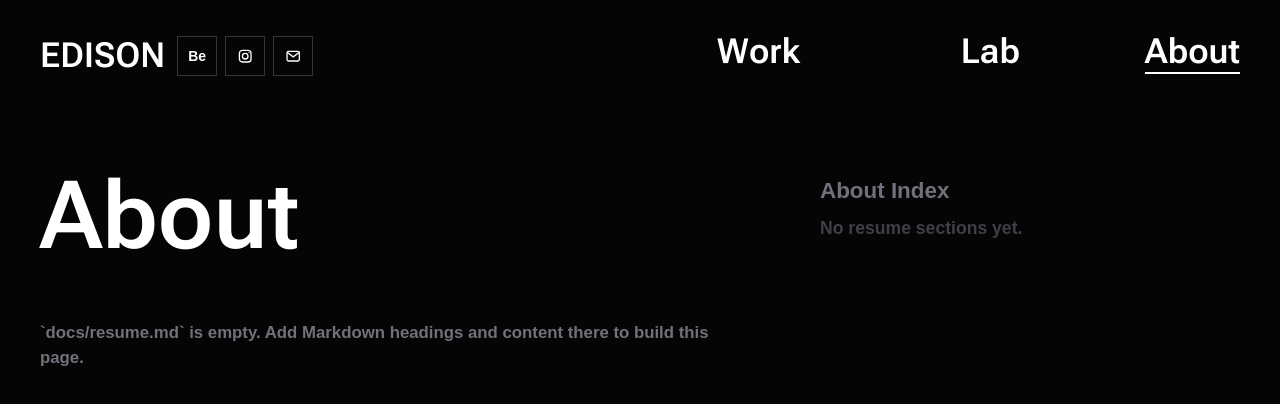
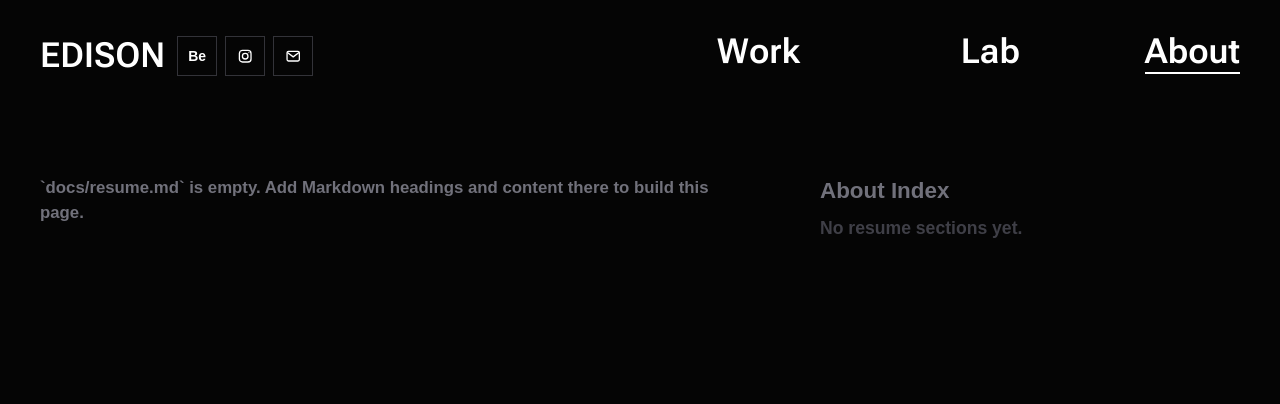
Before and after one commit to EdisonSean/edison-portfolio, a Next.js app: page /about in a window 1280 px wide. Shown: the top 404 px of the page. Built offline with nearby package versions, Linux system fonts and the light colour scheme.

Commit message:
Remove about page title heading

```diff
--- a/components/about/AboutPage.tsx
+++ b/components/about/AboutPage.tsx
@@ -26,13 +26,6 @@ type ContactCopyTarget = {
 type CopyToastState = {
   message: string;
   isVisible: boolean;
-};
-
-const aboutTitleVariableTextSettings = {
-  fromFontVariationSettings: "'wght' 600, 'opsz' 14",
-  toFontVariationSettings: "'wght' 1000, 'opsz' 42",
-  radius: 140,
-  falloff: "gaussian" as const,
 };
 
 const sectionTitleVariableTextSettings = {
@@ -319,15 +312,6 @@ function AboutContent({
 
   return (
     <section ref={containerRef} className="min-w-0 text-white">
-      <h1 className="mb-16 max-w-[78rem] text-[clamp(2.95rem,7.35vw,8.4rem)] font-semibold leading-[0.86] 2xl:max-w-none 2xl:text-[clamp(4.9rem,5.75vw,15.4rem)]">
-        <VariableProximity
-          label={resume.title}
-          className="block"
-          containerRef={containerRef}
-          {...aboutTitleVariableTextSettings}
-        />
-      </h1>
-
       {resume.isEmpty ? (
         <p className="max-w-2xl text-[1.05rem] font-semibold leading-[1.48] text-zinc-500">
           `docs/resume.md` is empty. Add Markdown headings and content there to
```
